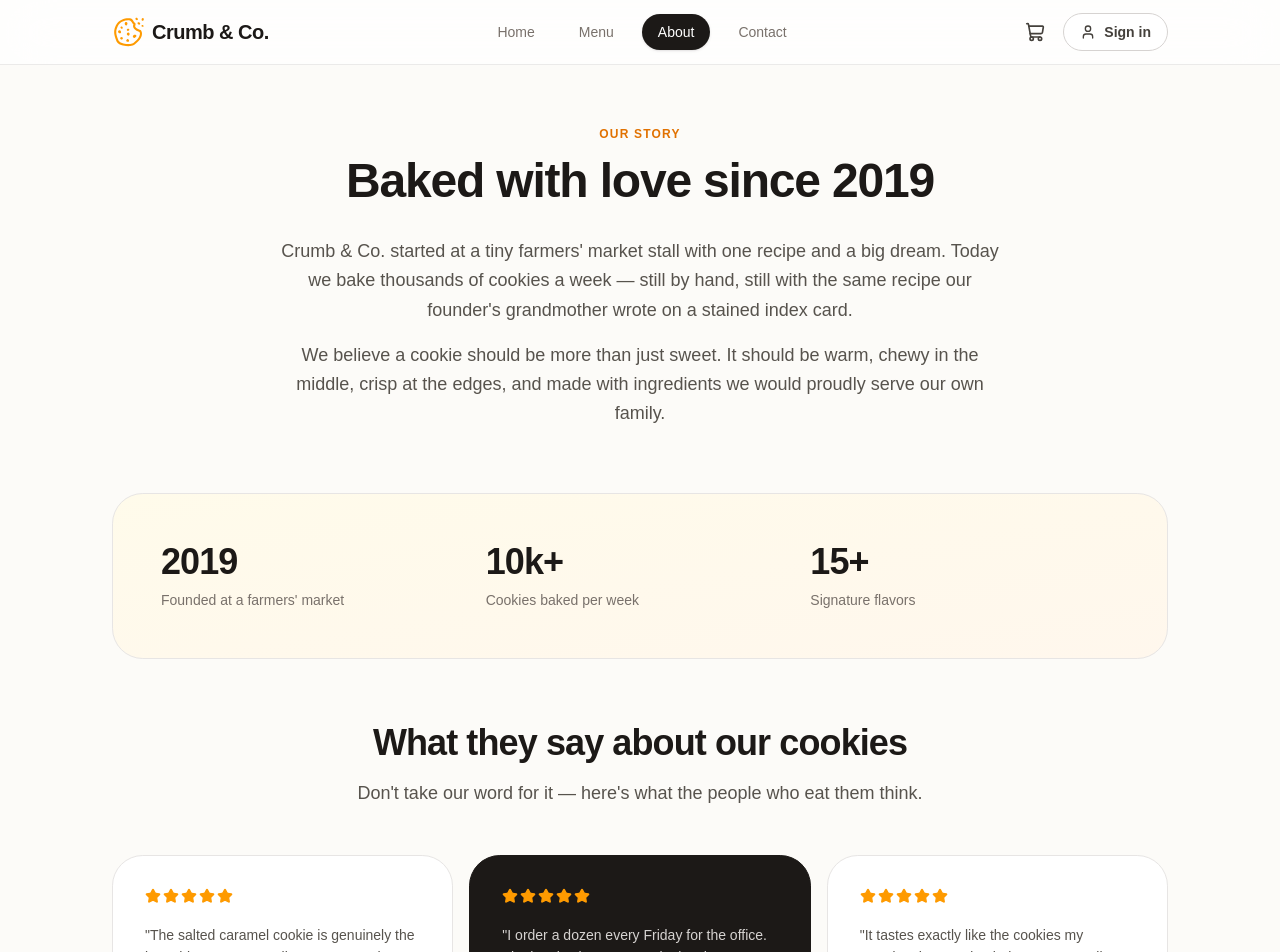
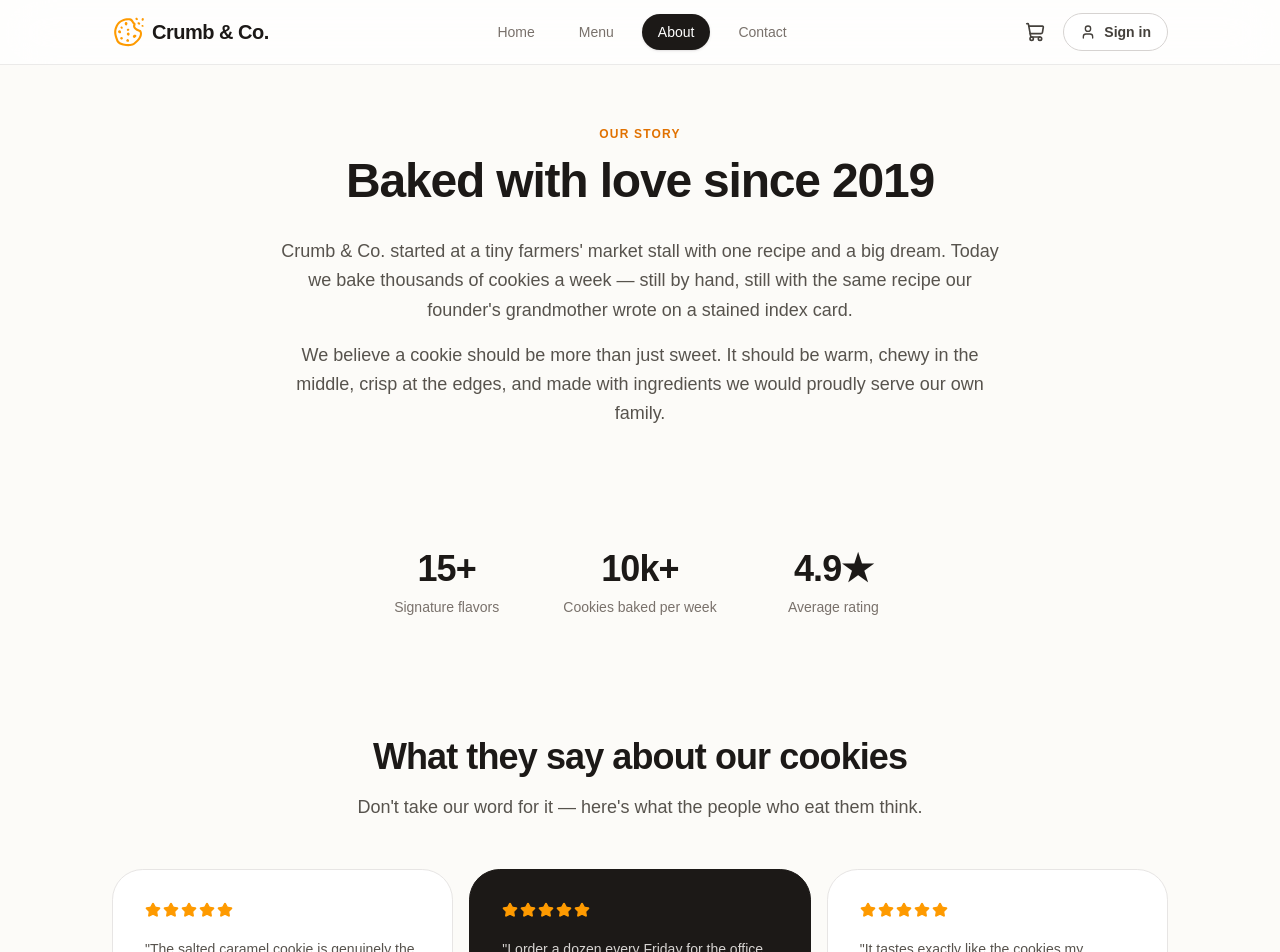
Before and after one commit to juliarina/cookie-store, a React (Vite) app: page /about in a window 1280 px wide. Shown: the top 952 px of the page. Built offline with nearby package versions, Linux system fonts and the light colour scheme.

Commit message:
style: refine about page stats section layout

```diff
--- a/src/pages/About.tsx
+++ b/src/pages/About.tsx
@@ -2,9 +2,9 @@ import { ArrowUpRight, Star } from "lucide-react"
 import { Link } from "react-router"
 
 const milestones = [
-  { value: "2019", label: "Founded at a farmers' market" },
+  { value: "15+", label: "Signature flavors" },
   { value: "10k+", label: "Cookies baked per week" },
-  { value: "15+", label: "Signature flavors" },
+  { value: "4.9★", label: "Average rating" },
 ]
 
 const testimonials = [
@@ -51,9 +51,12 @@ export default function About() {
         </p>
       </div>
 
-      <div className="mt-16 grid gap-4 rounded-3xl border border-stone-200 bg-gradient-to-br from-amber-50 to-orange-50 p-10 sm:grid-cols-3 sm:p-12">
+      <div className="mx-auto mt-30 mb-10 grid max-w-xl gap-1 sm:grid-cols-3">
         {milestones.map((milestone) => (
-          <div key={milestone.label} className="text-center sm:text-left">
+          <div
+            key={milestone.label}
+            className="mx-auto w-full max-w-40 text-center"
+          >
             <p className="text-4xl font-bold tracking-tight text-stone-900">
               {milestone.value}
             </p>
@@ -64,9 +67,9 @@ export default function About() {
         ))}
       </div>
 
-      <div className="mt-16">
+      <div className="mt-24">
         <div className="mx-auto max-w-2xl text-center">
-          <h2 className="mt-3 text-3xl font-bold tracking-tight text-stone-900 sm:text-4xl">
+          <h2 className="mt-30 text-3xl font-bold tracking-tight text-stone-900 sm:text-4xl">
             What they say about our cookies
           </h2>
           <p className="mt-4 text-base text-stone-600 sm:text-lg">
```
